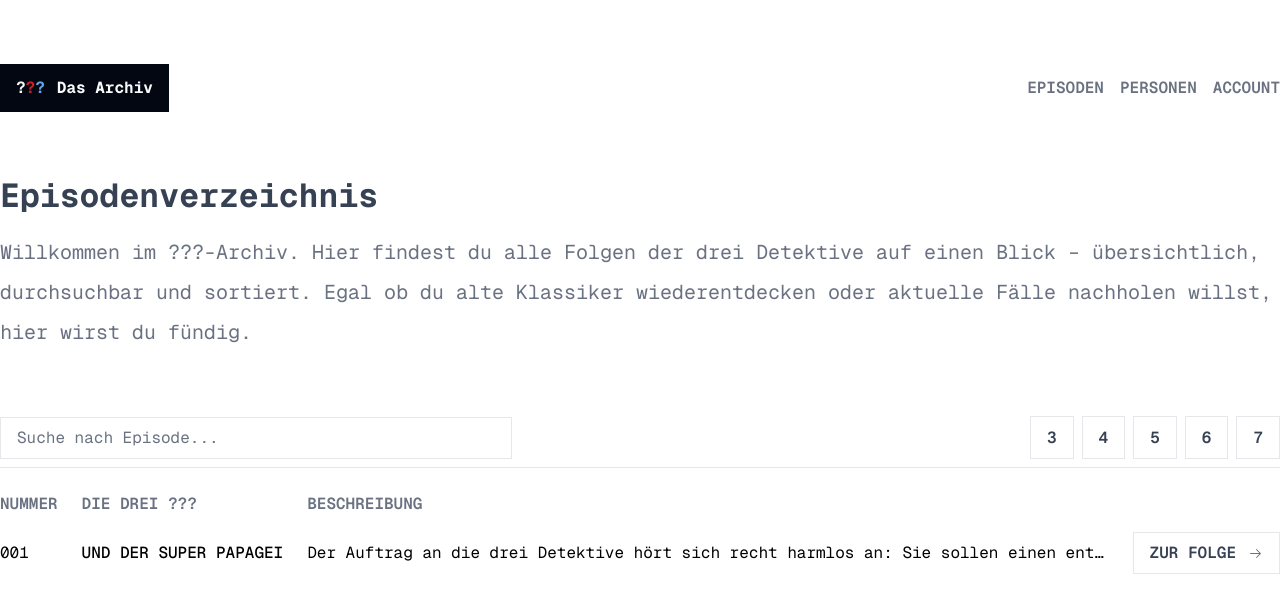
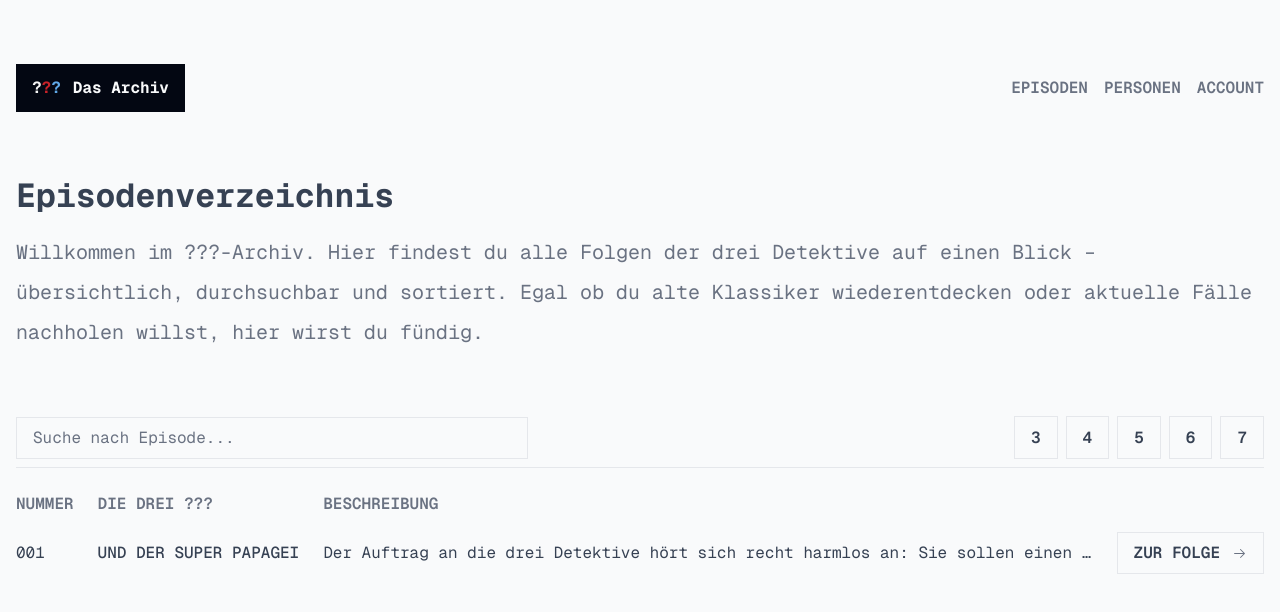
Before and after one commit to mikareich/die-drei-fragezeichen, a Next.js app: page / in a window 1280 px wide. Shown: the top 612 px of the page. Built offline with nearby package versions, Linux system fonts and the light colour scheme.

Commit message:
feat(ui): add dark mode

```diff
--- a/src/app/globals.css
+++ b/src/app/globals.css
@@ -5,7 +5,7 @@
 
   --color-theme-primary: var(--color-gray-950);
   --color-theme-foreground: var(--color-gray-50);
-  --color-theme-background: var(--color-white);
+  --color-theme-background: var(--color-gray-50);
   --color-theme-background-accent: var(--color-gray-100);
   --color-theme-text: var(--color-gray-700);
   --color-theme-text-subtle: var(--color-gray-500);
@@ -26,6 +26,20 @@
   --text-base: 1rem;
   --text-slg: 1.125rem;
   --text-sm: 0.875rem;
+}
+
+.dark {
+  --color-theme-primary: var(--color-gray-950);
+  --color-theme-foreground: var(--color-gray-50);
+  --color-theme-background: var(--color-gray-950);
+  --color-theme-background-accent: var(--color-gray-900);
+  --color-theme-text: var(--color-gray-300);
+  --color-theme-text-subtle: var(--color-gray-500);
+  --color-theme-border: var(--color-gray-800);
+
+  *::selection {
+    @apply bg-gray-50 text-gray-950;
+  }
 }
 
 @utility text-title {
@@ -73,5 +87,11 @@
 }
 
 ::selection {
-  @apply bg-theme-primary text-theme-foreground;
+  @apply bg-gray-950 text-gray-50;
 }
+
+@custom-variant dark {
+  &:where(.dark, .dark *) {
+    @slot;
+  }
+}
--- a/src/app/layout.tsx
+++ b/src/app/layout.tsx
@@ -16,8 +16,11 @@
   children,
 }: RootLayoutProps): React.ReactNode {
   return (
-    <html lang="de" className={`${geistMono.variable} antialiased`}>
-      <body className="container mx-auto max-sm:px-4">
+    <html
+      lang="de"
+      className={`${geistMono.variable} antialiased bg-theme-background text-theme-text`}
+    >
+      <body className="container mx-auto px-4">
         <NavBar />
 
         {children}
```
